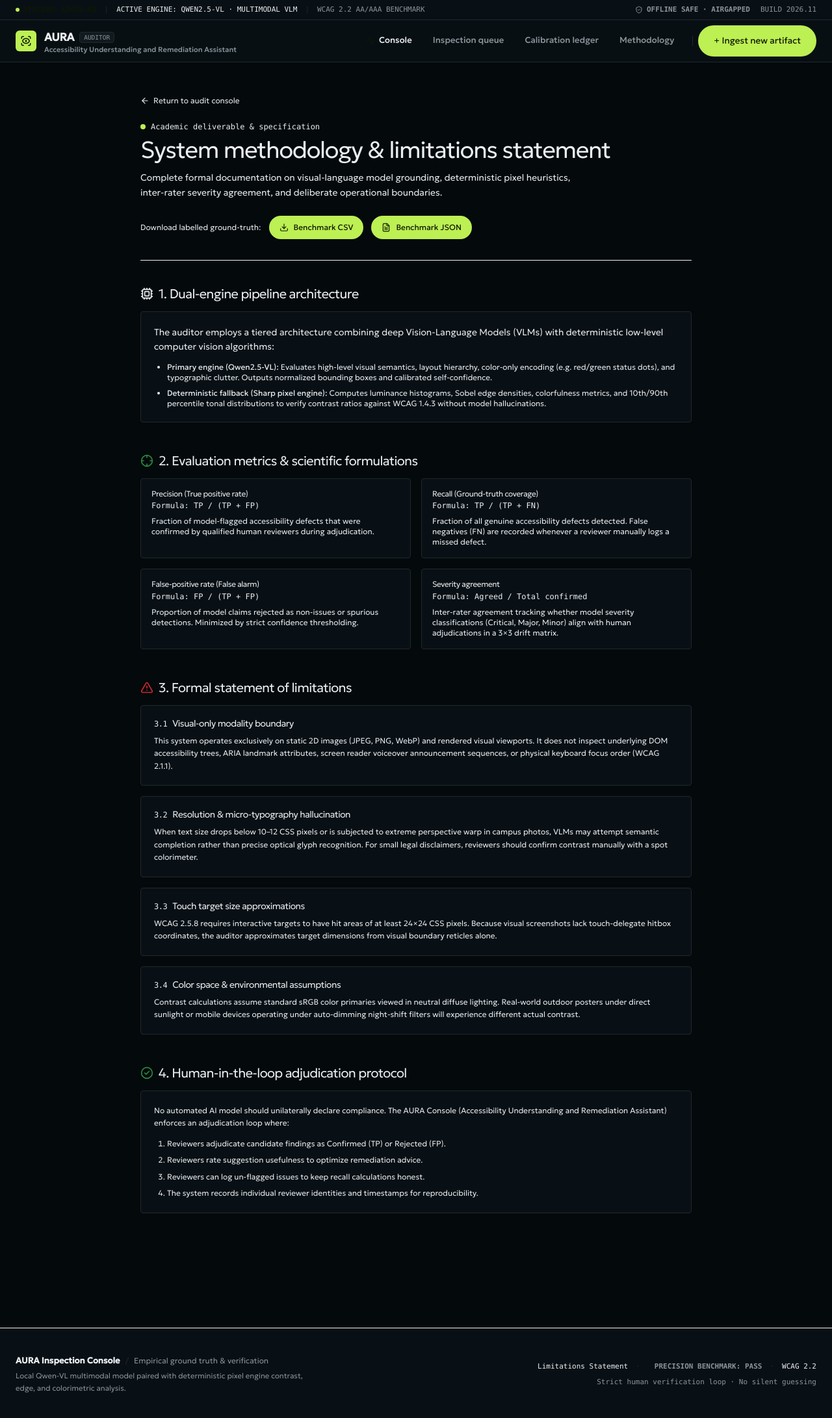
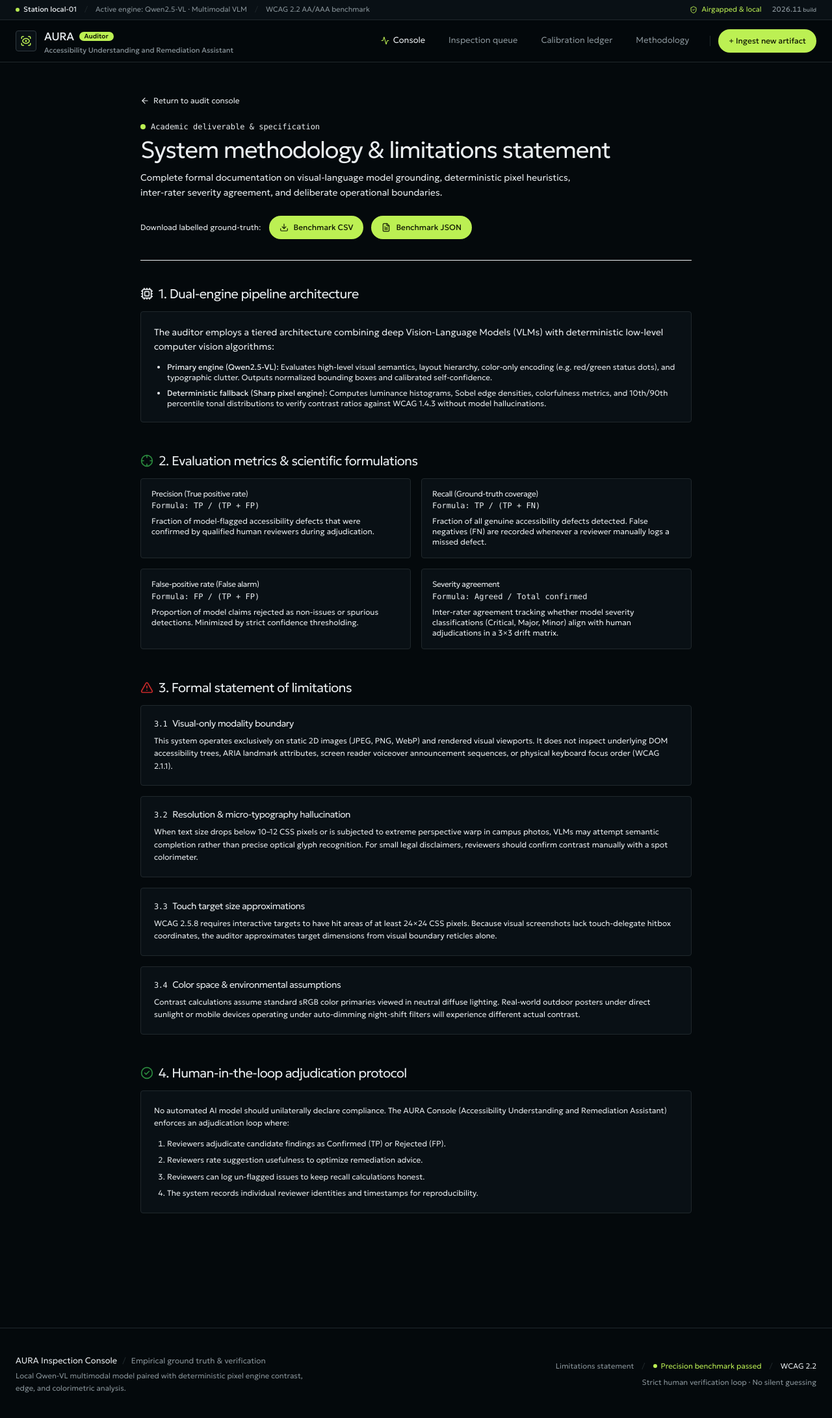
Before and after one commit to SaiHarshith12/vlm-accessibility-auditor, a Next.js app: page /methodology in a window 1280 px wide. Shown: the top 2182 px of the page at 65% size. Built offline with nearby package versions, Linux system fonts and the light colour scheme.

Commit message:
feat(layout): redesign top telemetry bar, header, and footer in Vantage theme

```diff
--- a/src/app/layout.tsx
+++ b/src/app/layout.tsx
@@ -7,88 +7,90 @@ import "./globals.css";
 export const metadata: Metadata = {
   title: "AURA — Accessibility Understanding and Remediation Assistant",
   description:
-    "AURA: Accessibility Understanding and Remediation Assistant. Scientific accessibility verification for campus posters and UI artifacts with local vision-language models, grounded human adjudication, and empirical false-positive control.",
+    "AURA: Accessibility Understanding and Remediation Assistant. Spatial accessibility verification for campus posters and UI artifacts with local vision-language models, grounded human adjudication, and empirical false-positive control.",
 };
 
 export default function RootLayout({ children }: { children: ReactNode }) {
   return (
     <html lang="en">
-      <body className="min-h-screen bg-[var(--color-paper)] text-[var(--color-ink)] antialiased font-sans">
+      <body className="min-h-screen bg-[var(--color-paper)] text-[var(--color-ink-2)] antialiased font-sans">
         {/* Top telemetry bar */}
-        <div className="border-b border-[var(--color-rule)] bg-[var(--color-paper-2)] text-[11px] font-mono text-[var(--color-muted)] px-6 py-1.5 flex items-center justify-between">
+        <div className="border-b border-[var(--color-rule)] bg-[var(--color-paper-2)] text-[11px] font-sans text-[var(--color-muted)] px-6 py-1.5 flex items-center justify-between">
           <div className="flex items-center gap-3">
-            <span className="flex items-center gap-1.5 text-[var(--color-accent-ink)] font-semibold">
-              <span className="h-1.5 w-1.5 rounded-full bg-[var(--color-accent)]" />
-              <span>STATION: LOCAL-01</span>
+            <span className="flex items-center gap-1.5 text-[var(--color-ink)] font-normal">
+              <span className="h-1.5 w-1.5 rounded-full bg-[var(--color-accent)] animate-pulse" />
+              <span>Station local-01</span>
             </span>
-            <span className="text-[var(--color-rule)]">|</span>
-            <span className="hidden sm:inline text-[var(--color-ink)]">ACTIVE ENGINE: QWEN2.5-VL · MULTIMODAL VLM</span>
-            <span className="text-[var(--color-rule)] hidden md:inline">|</span>
-            <span className="hidden md:inline">WCAG 2.2 AA/AAA BENCHMARK</span>
+            <span className="text-[var(--color-rule)]">/</span>
+            <span className="hidden sm:inline text-[var(--color-muted)]">
+              Active engine: Qwen2.5-VL · Multimodal VLM
+            </span>
+            <span className="text-[var(--color-rule)] hidden md:inline">/</span>
+            <span className="hidden md:inline">WCAG 2.2 AA/AAA benchmark</span>
           </div>
           <div className="flex items-center gap-4">
-            <span className="flex items-center gap-1.5 text-[var(--color-green)] font-semibold">
+            <span className="flex items-center gap-1.5 text-[var(--color-accent)]">
               <ShieldCheck size={12} />
-              <span>OFFLINE SAFE · AIRGAPPED</span>
+              <span>Airgapped & local</span>
             </span>
-            <span className="tabular hidden md:inline text-[var(--color-muted)]">
-              BUILD 2026.11
+            <span className="tabular num hidden md:inline text-[var(--color-muted)]">
+              2026.11<span className="u">build</span>
             </span>
           </div>
         </div>
 
         {/* Main navigation header */}
-        <header className="sticky top-0 z-40 border-b border-[var(--color-rule)] bg-[var(--color-paper-2)]/95 backdrop-blur-md transition-all">
+        <header className="sticky top-0 z-40 border-b border-[var(--color-rule)] bg-[var(--color-paper)]/95 backdrop-blur-md transition-all">
           <div className="mx-auto flex h-16 max-w-7xl items-center justify-between px-6">
             <Link href="/" className="group flex items-center gap-3">
-              <div className="relative flex h-8 w-8 items-center justify-center rounded-[6px] bg-[var(--color-accent)] text-[var(--color-accent-ink)] shadow-sm">
+              <div className="relative flex h-8 w-8 items-center justify-center rounded-[var(--radius-card)] bg-[var(--color-paper-2)] border border-[var(--color-rule-2)] text-[var(--color-accent)]">
                 <ScanEye size={18} />
               </div>
               <div className="flex flex-col">
                 <div className="flex items-center gap-2">
-                  <span className="font-display text-[17px] font-bold tracking-tight text-[var(--color-ink)]">
+                  <span className="font-display text-[17px] font-normal tracking-tight text-[var(--color-ink)]">
                     AURA
                   </span>
-                  <span className="rounded-[4px] bg-[var(--color-paper-3)] border border-[var(--color-rule)] px-1.5 py-0.2 text-[9.5px] font-mono font-medium text-[var(--color-muted)]">
-                    AUDITOR
+                  <span className="rounded-full bg-[var(--color-accent)] text-[var(--color-accent-ink)] px-2 py-0.5 text-[10px] font-medium leading-none">
+                    Auditor
                   </span>
                 </div>
-                <span className="text-[11px] text-[var(--color-muted)] font-medium leading-none">
+                <span className="text-[11px] text-[var(--color-muted)] font-normal leading-none mt-0.5">
                   Accessibility Understanding and Remediation Assistant
                 </span>
               </div>
             </Link>
 
-            <nav className="flex items-center gap-1.5 sm:gap-2">
+            <nav className="flex items-center gap-2 sm:gap-3">
               <Link
                 href="/"
-                className="flex items-center gap-1.5 rounded-[6px] px-3 py-1.5 text-[13px] font-medium text-[var(--color-ink)] hover:bg-[var(--color-paper-3)] transition"
+                className="flex items-center gap-1.5 rounded-full px-3 py-1.5 text-[13px] text-[var(--color-ink)] hover:bg-[var(--color-paper-2)] transition"
               >
-                <Activity size={13} className="text-[var(--color-accent-ink)]" />
+                <Activity size={13} className="text-[var(--color-accent)]" />
                 <span>Console</span>
               </Link>
               <Link
                 href="/#queue"
-                className="rounded-[6px] px-3 py-1.5 text-[13px] font-medium text-[var(--color-muted)] hover:text-[var(--color-ink)] hover:bg-[var(--color-paper-3)] transition"
+                className="rounded-full px-3 py-1.5 text-[13px] text-[var(--color-muted)] hover:text-[var(--color-ink)] hover:bg-[var(--color-paper-2)] transition"
               >
                 Inspection queue
               </Link>
               <Link
                 href="/#metrics"
-                className="rounded-[6px] px-3 py-1.5 text-[13px] font-medium text-[var(--color-muted)] hover:text-[var(--color-ink)] hover:bg-[var(--color-paper-3)] transition"
+                className="rounded-full px-3 py-1.5 text-[13px] text-[var(--color-muted)] hover:text-[var(--color-ink)] hover:bg-[var(--color-paper-2)] transition"
               >
                 Calibration ledger
               </Link>
               <Link
                 href="/methodology"
-                className="hidden sm:inline-flex rounded-[6px] px-3 py-1.5 text-[13px] font-medium text-[var(--color-muted)] hover:text-[var(--color-ink)] hover:bg-[var(--color-paper-3)] transition"
+                className="hidden sm:inline-flex rounded-full px-3 py-1.5 text-[13px] text-[var(--color-muted)] hover:text-[var(--color-ink)] hover:bg-[var(--color-paper-2)] transition"
               >
                 Methodology
               </Link>
               <div className="ml-2 hidden h-4 w-px bg-[var(--color-rule)] md:block" />
               <a
                 href="#upload"
-                className="btn btn--primary text-[12px] h-9 px-3.5"
+                className="btn btn--primary btn--sm"
               >
                 + Ingest new artifact
               </a>
@@ -99,11 +101,11 @@ export default function RootLayout({ children }: { children: ReactNode }) {
         {children}
 
         {/* Console footer */}
-        <footer className="border-t border-[var(--color-ink)] bg-[var(--color-paper-2)] mt-20">
+        <footer className="border-t border-[var(--color-rule)] bg-[var(--color-paper)] mt-20">
           <div className="mx-auto flex max-w-7xl flex-col gap-4 px-6 py-10 sm:flex-row sm:items-center sm:justify-between text-[12px] text-[var(--color-muted)]">
             <div className="flex flex-col gap-1">
               <div className="flex items-center gap-2">
-                <span className="font-display font-semibold text-[var(--color-ink)] text-[13px]">AURA Inspection Console</span>
+                <span className="font-display text-[13px] text-[var(--color-ink)]">AURA Inspection Console</span>
                 <span className="text-[var(--color-rule)]">/</span>
                 <span>Empirical ground truth & verification</span>
               </div>
@@ -111,17 +113,17 @@ export default function RootLayout({ children }: { children: ReactNode }) {
                 Local Qwen-VL multimodal model paired with deterministic pixel engine contrast, edge, and colorimetric analysis.
               </p>
             </div>
-            <div className="flex flex-col sm:items-end gap-1.5 font-mono text-[11px]">
+            <div className="flex flex-col sm:items-end gap-1.5 text-[11.5px]">
               <div className="flex items-center gap-3">
-                <Link href="/methodology" className="hover:underline text-[var(--color-ink)] font-medium">
-                  Limitations Statement
+                <Link href="/methodology" className="hover:text-[var(--color-ink)] transition">
+                  Limitations statement
                 </Link>
-                <span className="text-[var(--color-rule)]">·</span>
-                <span className="flex items-center gap-1 text-[var(--color-green)] font-semibold">
-                  <span className="h-1.5 w-1.5 rounded-full bg-[var(--color-green)]" />
-                  PRECISION BENCHMARK: PASS
+                <span className="text-[var(--color-rule)]">/</span>
+                <span className="flex items-center gap-1.5 text-[var(--color-accent)]">
+                  <span className="h-1.5 w-1.5 rounded-full bg-[var(--color-accent)]" />
+                  <span>Precision benchmark passed</span>
                 </span>
-                <span className="text-[var(--color-rule)]">·</span>
+                <span className="text-[var(--color-rule)]">/</span>
                 <span className="text-[var(--color-ink)]">WCAG 2.2</span>
               </div>
               <span className="text-[var(--color-muted)]">Strict human verification loop · No silent guessing</span>
```
